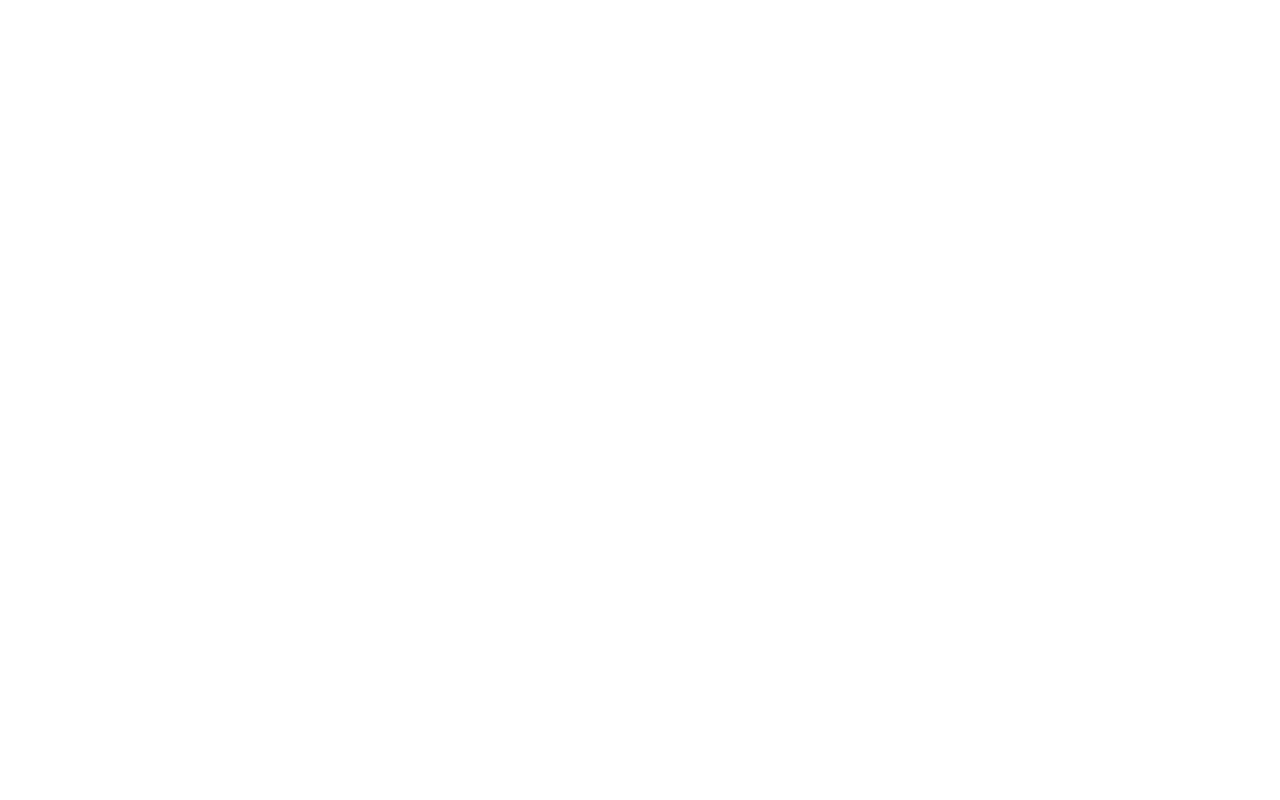
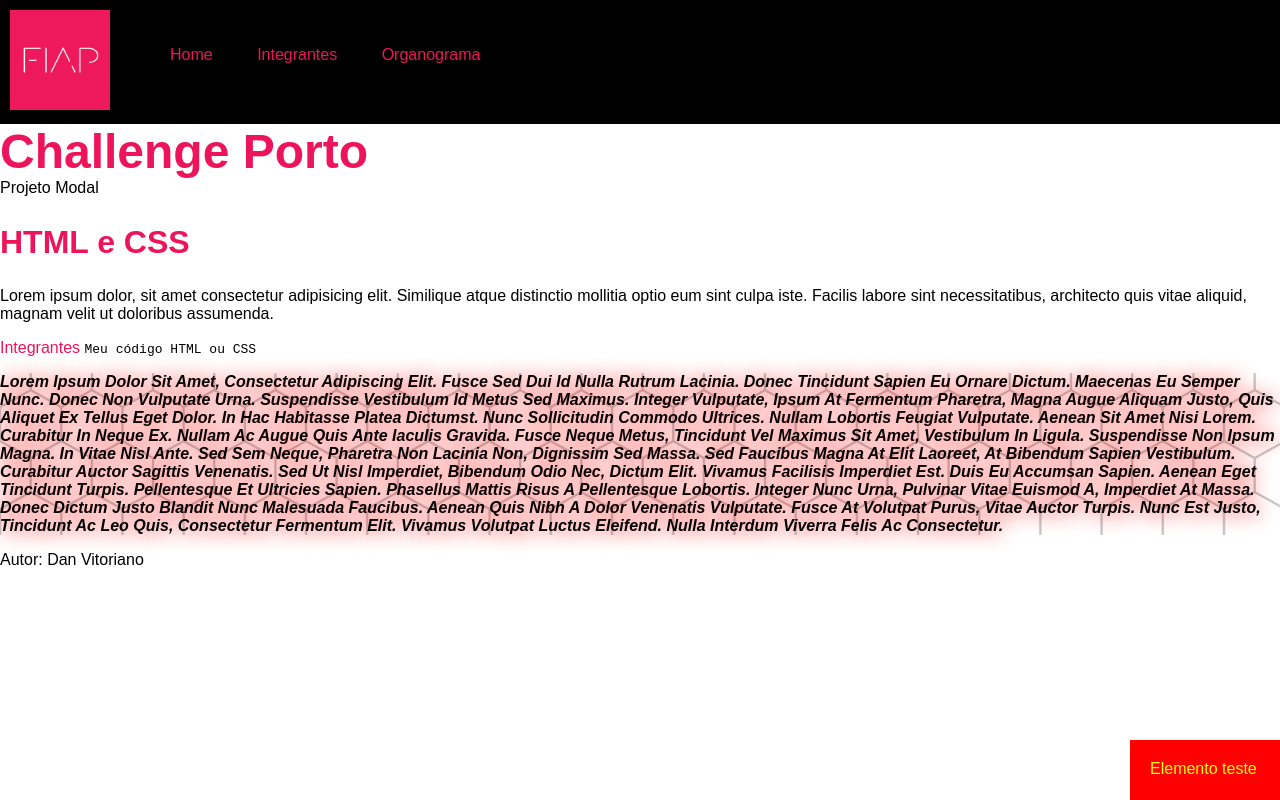
Before and after one commit to danvitoriano/html-css-y, a plain HTML site: page index.html in a window 1280 px wide. Drawn offline with Linux system fonts and the light colour scheme.

Commit message:
adicionei css

```diff
--- a/css/style.css
+++ b/css/style.css
@@ -0,0 +1,65 @@
+body{
+    font-family:Arial, Helvetica, sans-serif;
+    margin: 0;
+    padding: 0;
+}
+.titulo-principal{
+    font-size: 3em;
+    color:#ed145b;
+    margin: 0;
+}
+.titulo-secundario{
+    font-size: 2em;
+    color:#ed145b;
+}
+.navigation{
+    background-color: black;
+    color: white;
+    padding: 10px;
+}
+li{
+    display: inline-block;
+    padding: 10px;
+    margin: 10px;
+
+}
+a{
+    color:#ed145b;
+    text-decoration: none;
+}
+header p{
+    margin: 0;
+    padding: 0;
+}
+#logo{
+    width: 100px;
+    height: 100px;
+}
+ul{
+    display: inline;
+    position: absolute;
+}
+.elemento{
+    background-color: red;
+    padding: 20px;
+    color: yellow;
+    width: 110px;
+    height: 20px;
+    position: absolute;
+    /* left: calc(50% - 100px); */
+    /* top: 50%; */
+    bottom: 0;
+    right: 0;
+}
+
+.imagem-fundo{
+    background-image: url('../img/tile.jpg');
+    background-repeat: repeat;
+}
+.personalizado{
+    background-color: rgba(255, 255, 255, 0.75);
+    font-weight: bold;
+    font-style: italic;
+    text-transform: capitalize;
+    text-shadow: 1px 1px 20px red;
+}
--- a/index.html
+++ b/index.html
@@ -1,12 +1,77 @@
 <!DOCTYPE html>
 <html lang="pt-br">
+
 <head>
     <meta charset="UTF-8">
     <meta http-equiv="X-UA-Compatible" content="IE=edge">
     <meta name="viewport" content="width=device-width, initial-scale=1.0">
     <title>Página Inicial</title>
+    <link rel="stylesheet" href="css/style.css">
 </head>
+
 <body>
+    <nav class="navigation">
+        <img src="img/logo.jpg" alt="Logo Fiap" id="logo">
+        <ul>
+            <li>
+                <a href="index.html">Home</a>
+            </li>
+            <li>
+                <a href="integrantes.html">Integrantes</a>
+            </li>
+            <li>
+                <a href="organograma.html">Organograma</a>
+            </li>
+        </ul>
+    </nav>
+    <header>
+        <h1 class="titulo-principal">
+            Challenge Porto
+        </h1>
+        <p class="paragrafo-titulo">Projeto Modal</p>
+    </header>
+    <section>
+        <h2 class="titulo-secundario">
+            HTML e CSS
+        </h2>
+        <p>
+            Lorem ipsum dolor, sit amet consectetur adipisicing elit. Similique atque distinctio mollitia optio eum sint
+            culpa iste. Facilis labore sint necessitatibus, architecto quis vitae aliquid, magnam velit ut doloribus
+            assumenda.
+        </p>
+        <a href="integrantes.html">Integrantes</a>
+        <code>
+            Meu código HTML ou CSS
+        </code>
+        <div class="elemento">
+            Elemento teste
+        </div>
+    </section>
+    <section class="imagem-fundo">
+        <p class="personalizado">
+            Lorem ipsum dolor sit amet, consectetur adipiscing elit. Fusce sed dui id nulla rutrum lacinia. Donec
+            tincidunt sapien eu ornare dictum. Maecenas eu semper nunc. Donec non vulputate urna. Suspendisse vestibulum
+            id metus sed maximus. Integer vulputate, ipsum at fermentum pharetra, magna augue aliquam justo, quis
+            aliquet ex tellus eget dolor. In hac habitasse platea dictumst. Nunc sollicitudin commodo ultrices. Nullam
+            lobortis feugiat vulputate. Aenean sit amet nisi lorem. Curabitur in neque ex. Nullam ac augue quis ante
+            iaculis gravida. Fusce neque metus, tincidunt vel maximus sit amet, vestibulum in ligula.
 
+            Suspendisse non ipsum magna. In vitae nisl ante. Sed sem neque, pharetra non lacinia non, dignissim sed
+            massa. Sed faucibus magna at elit laoreet, at bibendum sapien vestibulum. Curabitur auctor sagittis
+            venenatis. Sed ut nisl imperdiet, bibendum odio nec, dictum elit. Vivamus facilisis imperdiet est. Duis eu
+            accumsan sapien. Aenean eget tincidunt turpis. Pellentesque et ultricies sapien.
+
+            Phasellus mattis risus a pellentesque lobortis. Integer nunc urna, pulvinar vitae euismod a, imperdiet at
+            massa. Donec dictum justo blandit nunc malesuada faucibus. Aenean quis nibh a dolor venenatis vulputate.
+            Fusce at volutpat purus, vitae auctor turpis. Nunc est justo, tincidunt ac leo quis, consectetur fermentum
+            elit. Vivamus volutpat luctus eleifend. Nulla interdum viverra felis ac consectetur.
+        </p>
+    </section>
+    <footer>
+        <p>
+            Autor: Dan Vitoriano
+        </p>
+    </footer>
 </body>
+
 </html>
```
Also changed, not shown: img/logo.jpg (added), img/tile.jpg (added).
